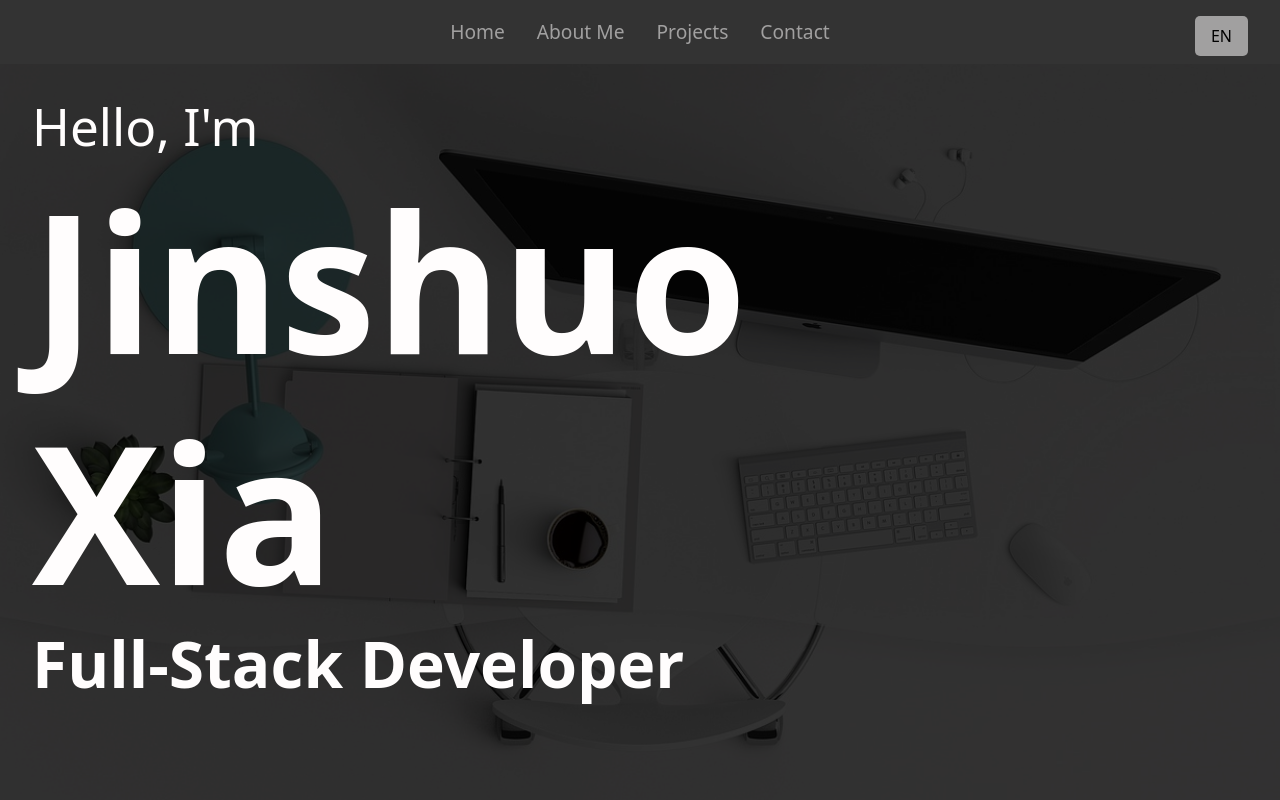
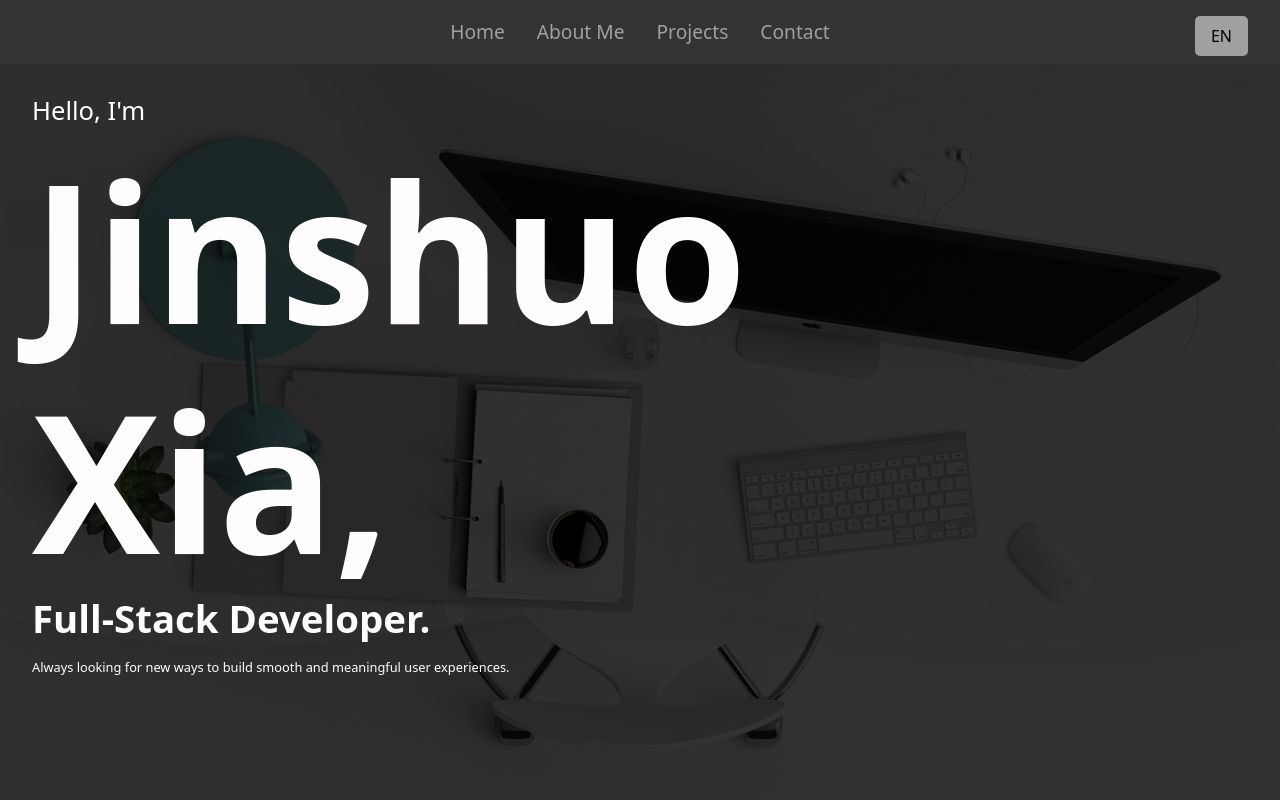
Before and after one commit to jiins8/bootcamp, a plain HTML site: page portfolio/index.html in a window 1280 px wide. Shown: the top 800 px of the page. Drawn offline with nearby package versions, Linux system fonts and the light colour scheme; files whose address does not match are found by name.

Commit message:
description done, missing buttons on home page

```diff
--- a/portfolio/index.html
+++ b/portfolio/index.html
@@ -34,12 +34,14 @@
     <section id="home">
       <h2 class="home" data-lang="home">Hello, I'm</h2>
       <h1 class="name">Jinshuo</h1>
-      <h1 class="surname">Xia
-        <p class="description" data-lang="description">
-          Full-Stack Developer
+      <h1 class="surname">Xia,
+        <p class="position" data-lang="position">
+          Full-Stack Developer.
         </p>
       </h1>
-
+     <div id="description">
+      <p class="description" data-lang="description">Always looking for new ways to build smooth and meaningful user experiences.</p>
+     </div>
     </section>
 
     <!-- About me page -->
@@ -55,7 +57,7 @@
     <section id="projects">
       <h2 data-lang="projectTitle">Projects</h2>
       <p data-lang="projectTexts">
-        Here you will showcase your projects with links and descriptions
+        Here you will showcase your projects with links and positions
       </p>
     </section>
 
--- a/portfolio/scripts.js
+++ b/portfolio/scripts.js
@@ -3,7 +3,8 @@ document.addEventListener("DOMContentLoaded", function () {
     const texts = {
         es: {
             home: "Hola, soy",
-            description: "Desarrollador Full-Stack",
+            position: "Desarrollador Full-Stack.",
+            description: "Siempre buscando nuevas formas de crear experiencias de usuario fluidas y significativas.",
             aboutMeTitle: "Sobre Mí",
             aboutMeText: "Aquí puedes escribir información sobre ti, tu experiencia y habilidades.",
             projectTitle: "Proyectos",
@@ -17,7 +18,8 @@ document.addEventListener("DOMContentLoaded", function () {
         },
         en: {
             home: "Hello, I'm",
-            description: "Full-Stack Developer",
+            position: "Full-Stack Developer.",
+            description: "Always looking for new ways to build smooth and meaningful user experiences.",
             aboutMeTitle: "About Me",
             aboutMeText: "Here you can write information about yourself, your experience, and skills.",
             projectTitle: "Projects",
--- a/portfolio/styles.css
+++ b/portfolio/styles.css
@@ -142,7 +142,7 @@ section {
 .home {
   font-family: system-ui, -apple-system, BlinkMacSystemFont, "Segoe UI", Roboto,
     Oxygen, Ubuntu, Cantarell, "Open Sans", "Helvetica Neue", sans-serif;
-  font-size: 4vw;
+  font-size: 2vw;
 }
 
 .name,
@@ -153,16 +153,22 @@ section {
     Oxygen, Ubuntu, Cantarell, "Open Sans", "Helvetica Neue", sans-serif;
   margin: 0;
 }
-.description {
+.position {
   font-family: system-ui, -apple-system, BlinkMacSystemFont, "Segoe UI", Roboto,
     Oxygen, Ubuntu, Cantarell, "Open Sans", "Helvetica Neue", sans-serif;
-  font-size: 5vw;
+  font-size: 3vw;
 }
+
+.description {
+  color: white;
+  font-size: 1vw;
+}
+
 
 .home,
 .name,
 .surname,
-.description {
+.position {
   color: #fffdfd;
 }
 
```
